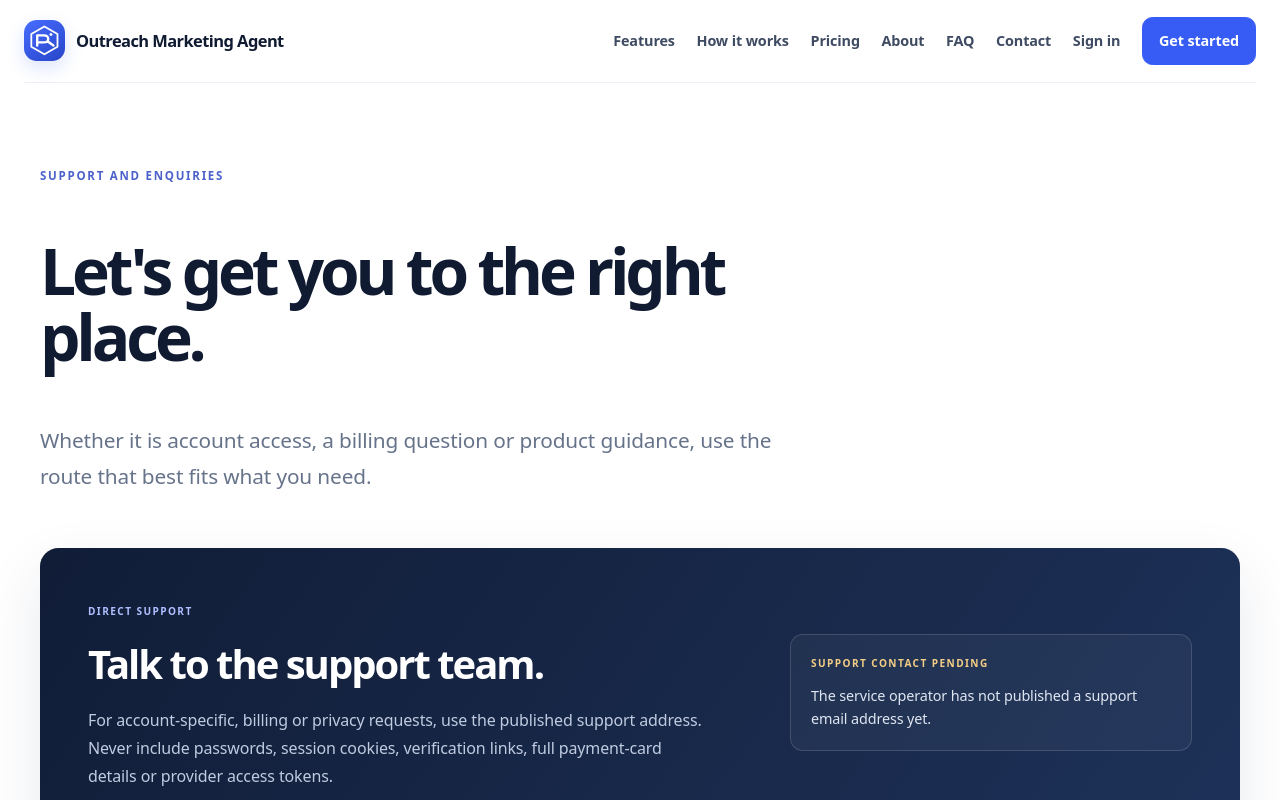
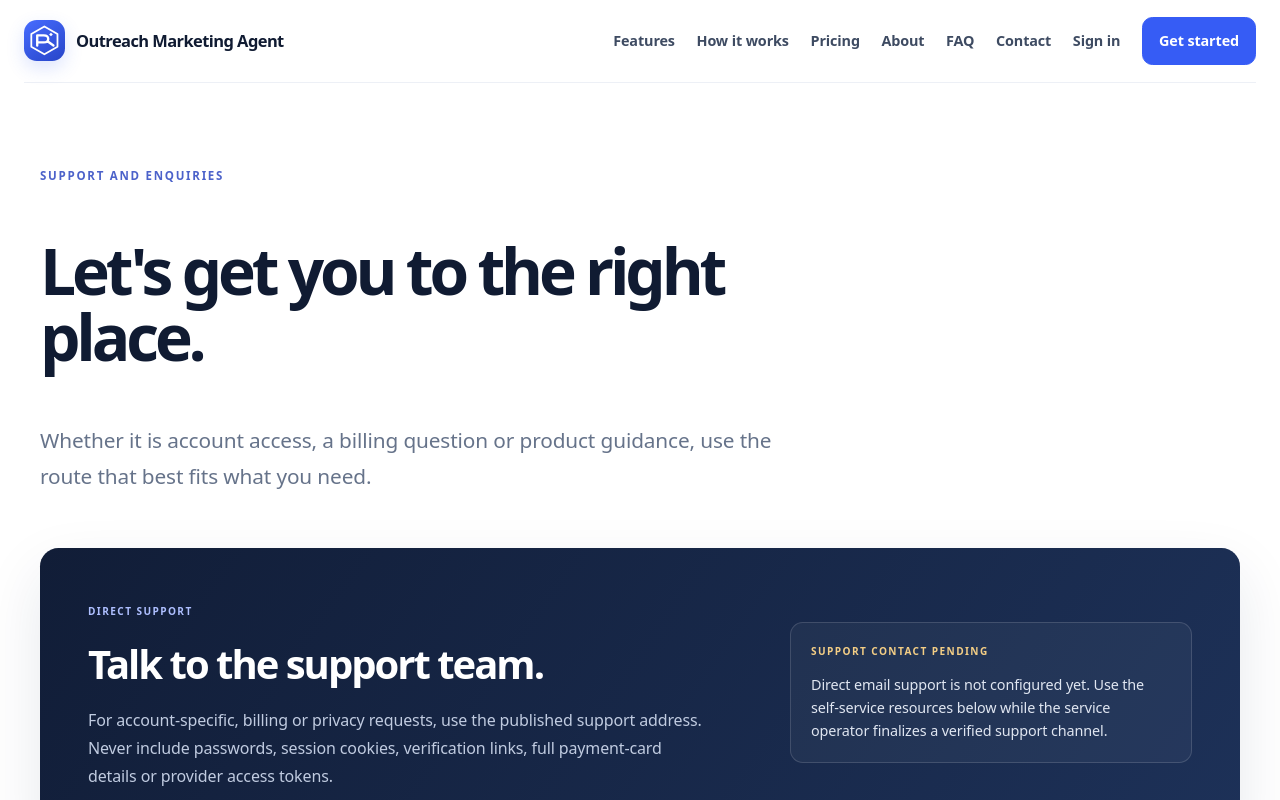
Before and after one commit to haseeb1984/Outreach-Marketing-Agent, a Next.js app in the folder frontend/: page /contact in a window 1280 px wide. Shown: the top 800 px of the page. Built offline with nearby package versions, Linux system fonts and the light colour scheme.

Commit message:
Clarify pending support channel on contact page

```diff
--- a/frontend/app/contact/page.tsx
+++ b/frontend/app/contact/page.tsx
@@ -32,7 +32,7 @@ export default function ContactPage() {
           <p>For account-specific, billing or privacy requests, use the published support address. Never include passwords, session cookies, verification links, full payment-card details or provider access tokens.</p>
         </div>
         <div className="contact-support-action">
-          {validSupportEmail ? <><span className="contact-status">SUPPORT EMAIL PUBLISHED</span><a className="button" href={`mailto:${validSupportEmail}`}>Email support <span aria-hidden="true">↗</span></a><span className="contact-email">{validSupportEmail}</span></> : <><span className="contact-status contact-status-pending">SUPPORT CONTACT PENDING</span><p className="contact-pending">The service operator has not published a support email address yet.</p></>}
+          {validSupportEmail ? <><span className="contact-status">SUPPORT EMAIL PUBLISHED</span><a className="button" href={`mailto:${validSupportEmail}`}>Email support <span aria-hidden="true">↗</span></a><span className="contact-email">{validSupportEmail}</span></> : <><span className="contact-status contact-status-pending">SUPPORT CONTACT PENDING</span><p className="contact-pending">Direct email support is not configured yet. Use the self-service resources below while the service operator finalizes a verified support channel.</p></>}
         </div>
       </section>
       <section className="contact-resources">
```
